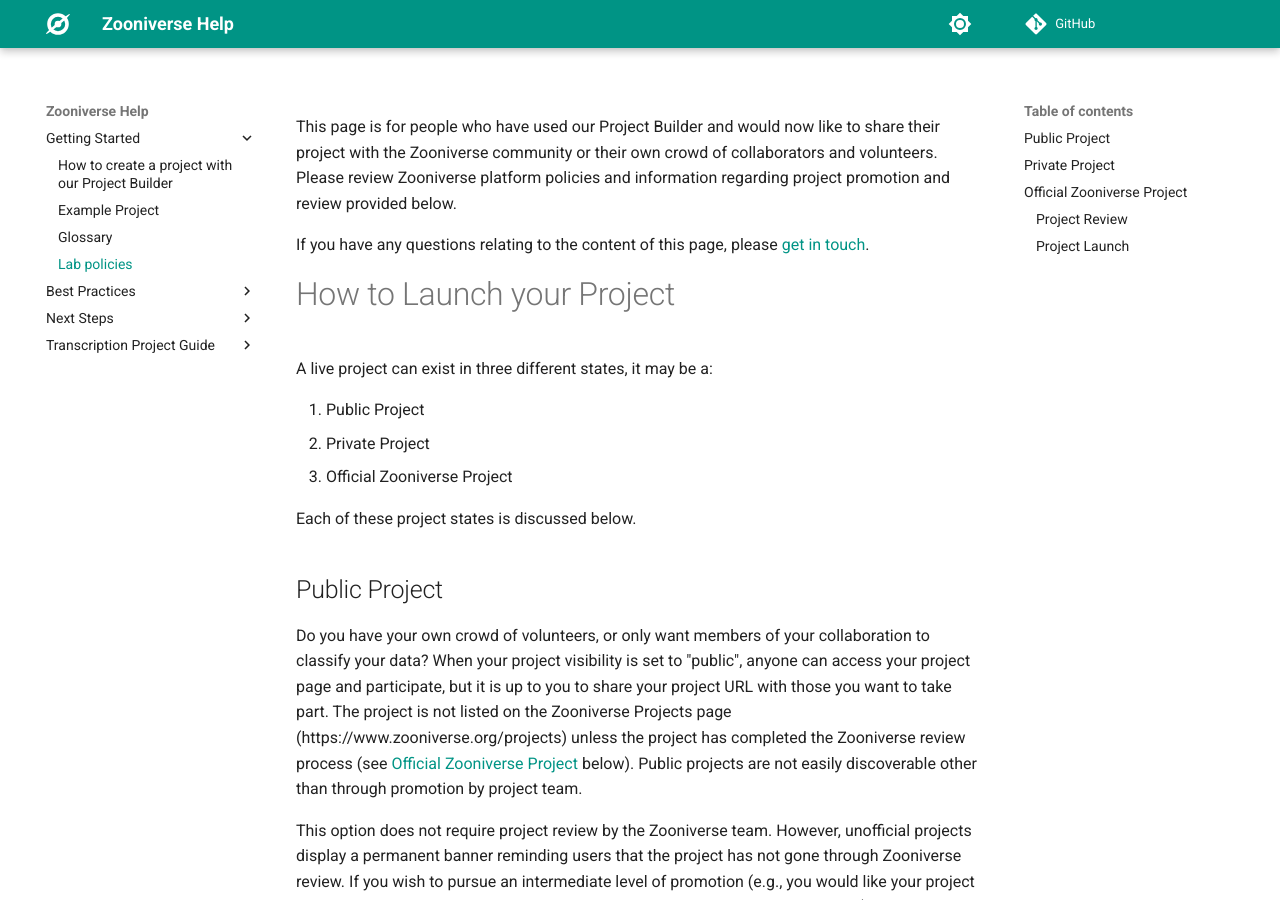
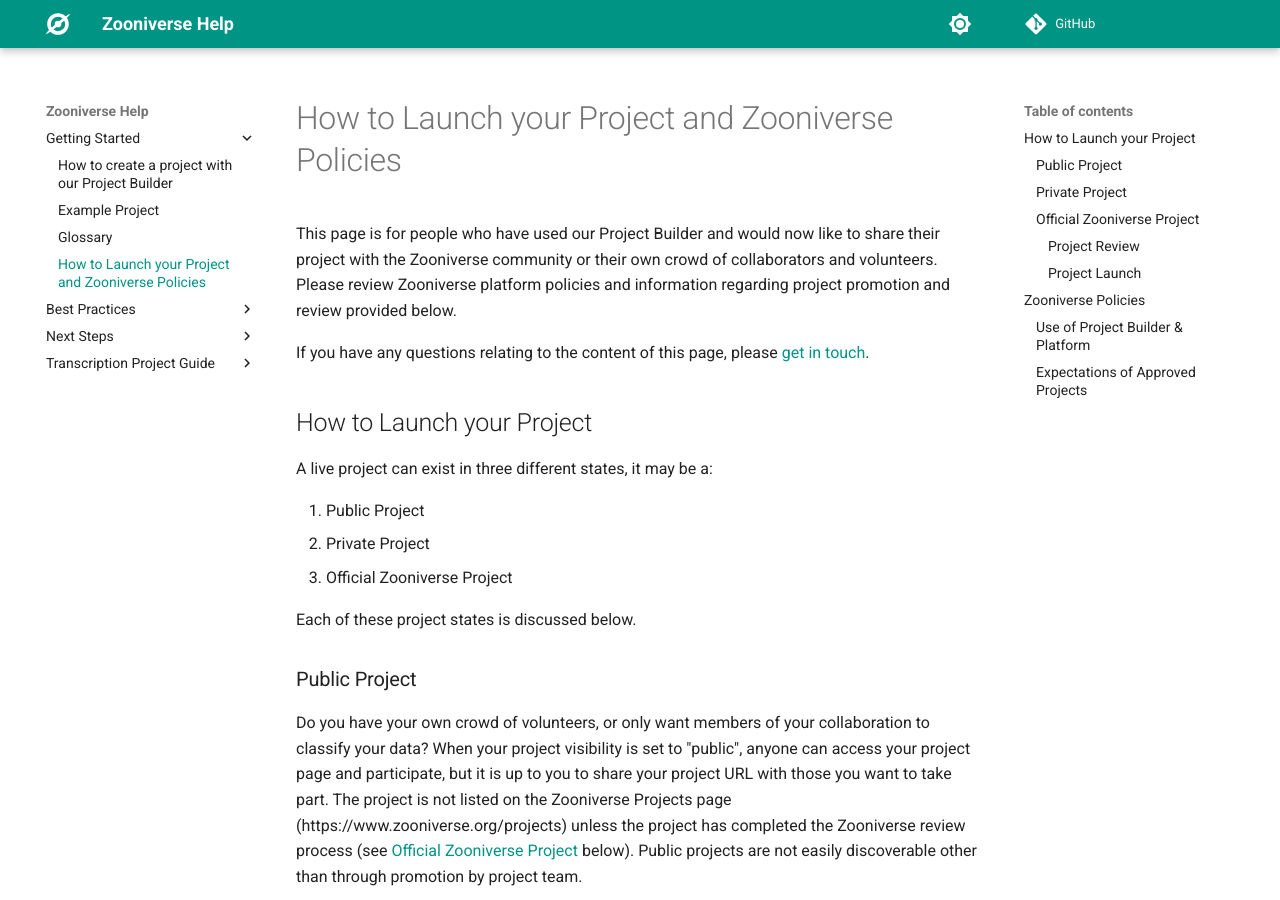
Before and after one commit to zooniverse/help, an MkDocs documentation site: the page built from docs/getting-started/lab-policies.md, in a window 1280 px wide and 900 px high. Built offline with MkDocs 1.6.1 and Material for MkDocs 9.7.7, drawn with Linux system fonts in a browser that asks for light colours; comment, search, counter and statistics services are not loaded.

Commit message:
policy page title tweak and grinch

```diff
--- a/docs/getting-started/lab-policies.md
+++ b/docs/getting-started/lab-policies.md
@@ -1,9 +1,10 @@
+# How to Launch your Project and Zooniverse Policies
 This page is for people who have used our Project Builder and would now like to share their project with the Zooniverse community or their own crowd of collaborators and volunteers. Please review Zooniverse platform policies and information regarding project promotion and review provided below.
 &nbsp;
 
 If you have any questions relating to the content of this page, please [get in touch](https://www.zooniverse.org/about#contact).
 
-# How to Launch your Project
+## How to Launch your Project
 A live project can exist in three different states, it may be a:
 
 1. Public Project
@@ -13,7 +14,7 @@
 Each of these project states is discussed below.
 &nbsp;
 
-## Public Project
+### Public Project
 Do you have your own crowd of volunteers, or only want members of your collaboration to classify your data? When your project visibility is set to "public", anyone can access your project page and participate, but it is up to you to share your project URL with those you want to take part. The project is not listed on the Zooniverse Projects page (https://www.zooniverse.org/projects) unless the project has completed the Zooniverse review process (see [Official Zooniverse Project](#official-zooniverse-project) below). Public projects are not easily discoverable other than through promotion by project team.
 
 This option does not require project review by the Zooniverse team. However, unofficial projects display a permanent banner reminding users that the project has not gone through Zooniverse review. If you wish to pursue an intermediate level of promotion (e.g., you would like your project to be reviewed, but don't want the project listed on the Zooniverse Projects page), please [get in touch](https://www.zooniverse.org/about#contact).
@@ -21,15 +22,15 @@
 Please note, there is a limit of 10,000 subject uploads per user. Please [contact us](https://www.zooniverse.org/about#contact) if you'd like to upload more.
 &nbsp;
 
-## Private Project
+### Private Project
 A research team may restrict access to a project so that it is only accessible to logged-in users who are members of the project team (e.g. Collaborator or Tester). This solution provides a greater level of privacy to teams who wish to use the Zooniverse interface for internal purposes, but it is only practical in cases where the number of participants will be <<100 individuals, due to the need to manually add a project role for each user via the Collaborators tab of the Project Builder.
 
 Please note: access to private projects, workflows, and subjects is restricted via the Zooniverse API, however the **Zooniverse platform is not suitable nor compatible with sensitive or otherwise restricted data**. All project media (even on a private project) is hosted publicly using hashed, anonymized URLs; while in practice media items cannot be accessed without proper API permissions, this strategy is not suitable for sensitive data that requires formal access restrictions.
 
-## Official Zooniverse Project
+### Official Zooniverse Project
 Official Zooniverse projects are promoted to the Zooniverse community and listed on the [Zooniverse Projects Page](https://www.zooniverse.org/projects). To become official, the project must pass review by the Zooniverse team as well as by volunteer beta testers. For details regarding review, please see our [Project Review and Launch Process Overview](https://vimeo.com/534941470) video, [this best practices and flowchart document](https://docs.google.com/document/d/1SJmOdGmpzYGyKpSnFt_tEe_BZIc2Bzmc3kKlWw-gX68/edit?usp=sharing), and the short description below.
 
-### Project Review
+#### Project Review
 If you would like your project to be an official Zooniverse project, listed on the Projects page and eligible for promotion to the Zooniverse volunteer community via email newsletter, the first step is to apply for review. You can do this in the Project Builder by clicking the “Apply for review” button within the “Visibility” tab.
 
 Your project will be subject to two stages of review. First, an internal review by the Zooniverse team will provide initial feedback and check your project complies with Zooniverse policy (see [below](#expectations-of-approved-projects)). Typically, we will respond to you within two weeks. Once that stage is complete, your project will be beta tested with a group of Zooniverse volunteers who will provide feedback from the participant perspective via a standard feedback form. The beta test lasts for one week and can typically be scheduled in one to two weeks. Once you have addressed feedback from the beta test, analyzed beta classification results, and confirmed the suitability of your workflows and retirement limit, we will schedule your project launch (see [below](#project-launch)).
@@ -37,7 +38,7 @@
 It is important that you review the results produced at this stage to ensure they are of sufficient quality for your research. If they aren’t, please consider re-approaching your project design, make any changes, and re-submit for review.
 &nbsp;
 
-### Project Launch
+#### Project Launch
 Once your project has been successfully reviewed and edited, you can apply for your project to launch as an official Zooniverse project. To do this, notify the Zooniverse team via private Talk post or by email to contact@zooniverse.org.
 
 Upon launch, your project will appear in the [Zooniverse project list](https://www.zooniverse.org/projects). For most projects, we will also send out a launch newsletter to our full volunteer community announcing your project as the newest official Zooniverse project. If you opt in, we can also share the launch announcement across social media channels.
@@ -45,9 +46,9 @@
 If you'd like your project to launch on a particular day, perhaps to coincide with a press release, please let us know as early as possible during the review process.
 &nbsp;
 
-# Zooniverse Policies
+## Zooniverse Policies
 
-## Use of Project Builder & Platform
+### Use of Project Builder & Platform
 
 At present, we provide the Zooniverse Project Builder software and hosting for free. **We reserve the right to remove content for any reason whatsoever**. We will remove content and projects where:
 
@@ -57,7 +58,7 @@
 
 We reserve the right to decide which projects appear on the main project page and which are promoted to the Zooniverse community. In particular, if you have a project that is very close to an existing Zooniverse project, please [contact us](https://www.zooniverse.org/about#contact) to discuss.
 
-## Expectations of Approved Projects
+### Expectations of Approved Projects
 
 Projects promoted to the Zooniverse community **must**:
 - Have the goal of producing useful research; your study needs to be well designed, and you must intend to analyze and write up your results as a formal publication.
```
Also changed, not shown: docs/index.md (+0 -1 lines).
